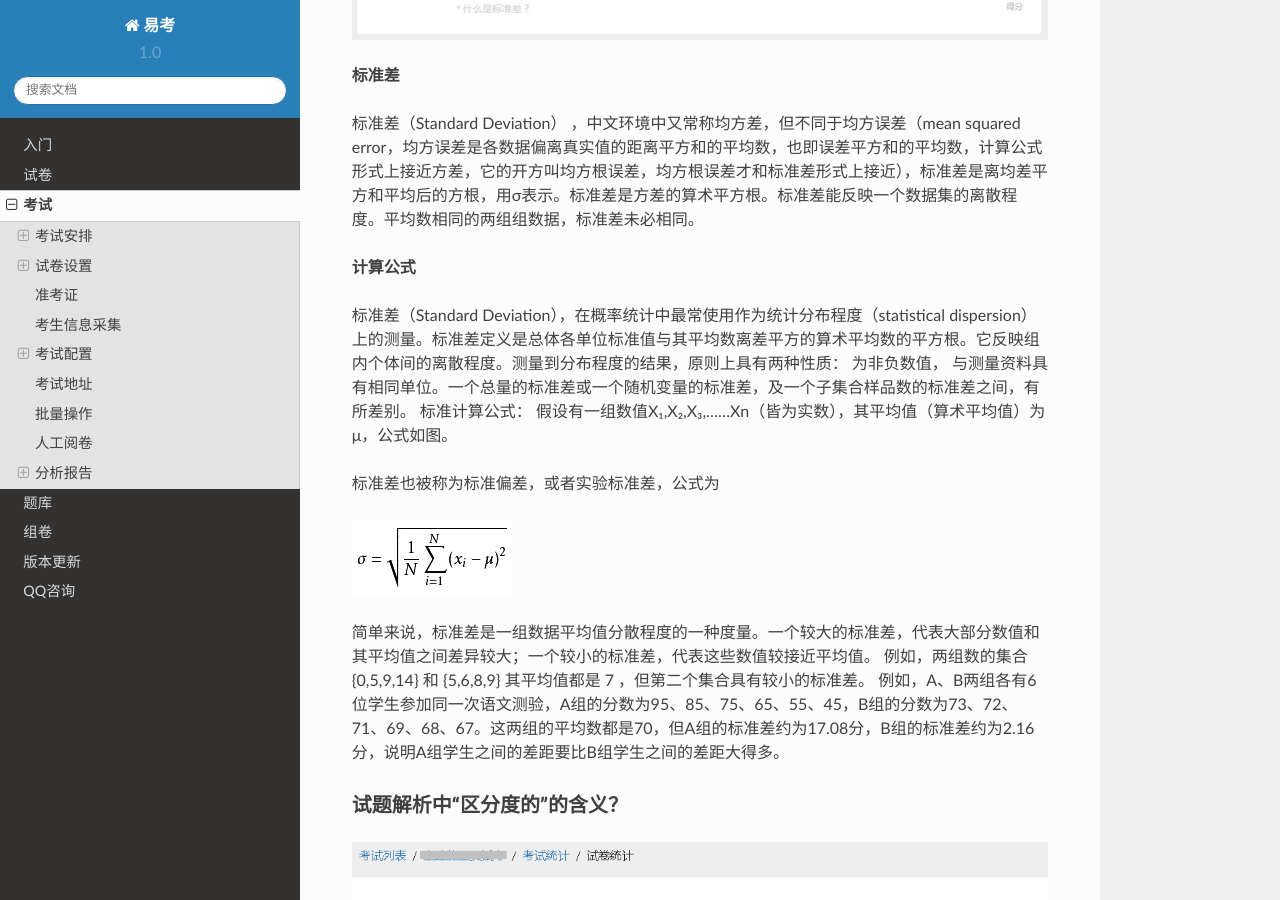
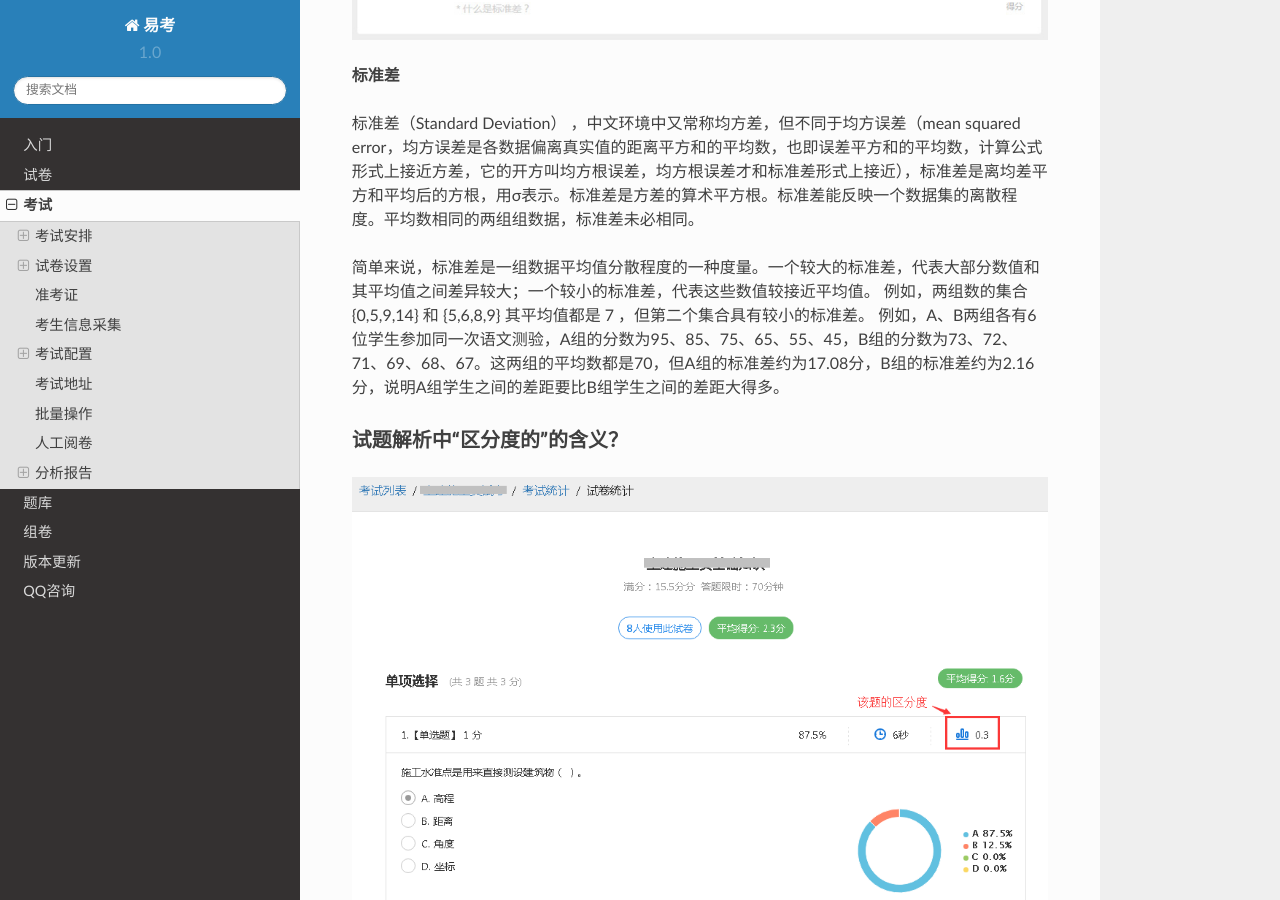
Before and after one commit to yaozhifeng/eztest_doc, a Sphinx documentation site: the page built from docs/source/exam.rst, in a window 1280 px wide and 900 px high, scrolled down 19155 px. Built offline with Sphinx 7.4.7 and the Read the Docs theme 2.0.0, drawn with Linux system fonts in a browser that asks for light colours; some of the changed text lies outside the part shown.

Commit message:
shanjian

```diff
--- a/docs/source/exam.rst
+++ b/docs/source/exam.rst
@@ -384,18 +384,6 @@ AB卷或多份试卷
 
 标准差（Standard Deviation） ，中文环境中又常称均方差，但不同于均方误差（mean squared error，均方误差是各数据偏离真实值的距离平方和的平均数，也即误差平方和的平均数，计算公式形式上接近方差，它的开方叫均方根误差，均方根误差才和标准差形式上接近），标准差是离均差平方和平均后的方根，用σ表示。标准差是方差的算术平方根。标准差能反映一个数据集的离散程度。平均数相同的两组组数据，标准差未必相同。
 
-**计算公式**
-
-标准差（Standard Deviation），在概率统计中最常使用作为统计分布程度（statistical dispersion）上的测量。标准差定义是总体各单位标准值与其平均数离差平方的算术平均数的平方根。它反映组内个体间的离散程度。测量到分布程度的结果，原则上具有两种性质：
-为非负数值， 与测量资料具有相同单位。一个总量的标准差或一个随机变量的标准差，及一个子集合样品数的标准差之间，有所差别。
-标准计算公式：
-假设有一组数值X₁,X₂,X₃,......Xn（皆为实数），其平均值（算术平均值）为μ，公式如图。
-
-
-标准差也被称为标准偏差，或者实验标准差，公式为
-
-.. image:: _static/gongshi.png
-
 简单来说，标准差是一组数据平均值分散程度的一种度量。一个较大的标准差，代表大部分数值和其平均值之间差异较大；一个较小的标准差，代表这些数值较接近平均值。
 例如，两组数的集合 {0,5,9,14} 和 {5,6,8,9} 其平均值都是 7 ，但第二个集合具有较小的标准差。
 例如，A、B两组各有6位学生参加同一次语文测验，A组的分数为95、85、75、65、55、45，B组的分数为73、72、71、69、68、67。这两组的平均数都是70，但A组的标准差约为17.08分，B组的标准差约为2.16分，说明A组学生之间的差距要比B组学生之间的差距大得多。
@@ -414,13 +402,3 @@ AB卷或多份试卷
 什么情况下区分度高呢？或者说什么样的题目才能最大限度地区分不同水平的人群？这就引出了试题项目评价的第二个指标：难度。题目的难度过高，很少人能答对，大部分得分都很低；难度过低，很少人会答错，分数分布在高分端。因而过难或过易的题目都不能很好地区分不同水平的个体。因而当题目的难度为中等时，区分度最高。
 
 一个好的测验中是不是要求所有题目都是中等难度？那高考、研究生入学考试这样的高水平测试为何还有难度很大或很小的题目？这是因为在一个测验中如果都是中等难度的题目，就又走向另一个极端，即对中等程度的人有最佳鉴别力，而对水平高和水平低的那部分人不能做很好的区分。简言之，不同难度的题目对于不同水平的人来说区分度是不同的。鉴于全体受测者的能力分布往往是呈正态的，测验中题目难度的分布也基本为正态分布，即难、中、易都有分布，中等难度题目最多。只有这样才能保证整个测验有较高的鉴别力。
-
-**区分度的指标及计算**
-
-区分度的常用指标为D，取值在-1～1之间，值越大区分度越好。测量学家伊贝尔认为：试题的区分度在0.4以上表明此题的区分度很好，0.3～0.39表明此题的区分度较好，0.2～0.29表明此题的区分度不太好需修改，0.19以下表明此题的区分度不好应淘汰。
-
-较为简单的计算方法：
-
-先将分数排序，P1=27%高分组的难度，P2=27%低分组的难度，区分度D=（27%高分组的平均分－27%低分组的平均分）÷满分值。
-
-计算区分度的方法很多，需要特别注意的是对同一个试题的考试成绩采用不同的方法所得到的区分度的值是不同的。
```
